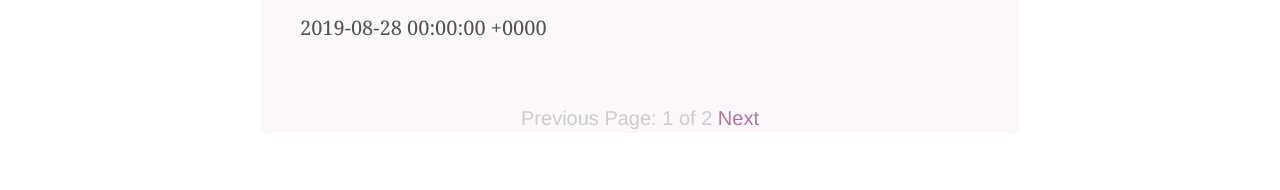
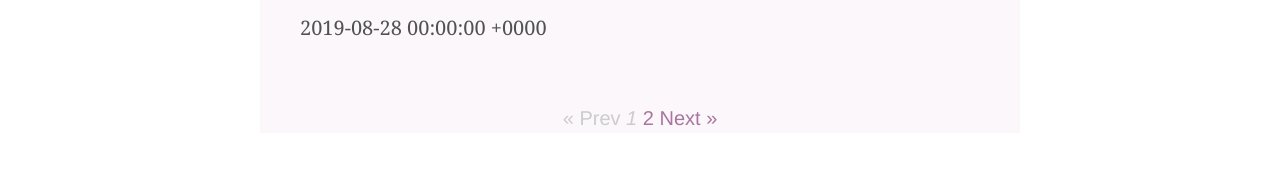
Before and after one commit to XtrueT/xtruet.github.com, a Jekyll site: the page built from index.html, in a window 1280 px wide. Shown: the part 1482-1672 px from the top of the page. Built offline with Jekyll 4.4.1, drawn with Linux system fonts in a browser that asks for light colours; the list of posts is cut into pages by our own code; comment, search, counter and statistics services are not loaded.

Commit message:
Update index.html

```diff
--- a/index.html
+++ b/index.html
@@ -54,17 +54,29 @@
 	{% endfor %}
 
 	<!-- 分页链接 -->
+	{% if paginator.total_pages > 1 %}
 	<div class="pagination">
-		{% if paginator.previous_page %}
-		<a href="/page{{ paginator.previous_page }}" class="previous">Previous</a>
+	{% if paginator.previous_page %}
+		<a href="{{ paginator.previous_page_path | prepend: site.baseurl | replace: '//', '/' }}">&laquo; Prev</a>
+	{% else %}
+		<span>&laquo; Prev</span>
+	{% endif %}
+
+	{% for page in (1..paginator.total_pages) %}
+		{% if page == paginator.page %}
+		<em>{{ page }}</em>
+		{% elsif page == 1 %}
+		<a href="{{ paginator.previous_page_path | prepend: site.baseurl | replace: '//', '/' }}">{{ page }}</a>
 		{% else %}
-		<span class="previous">Previous</span>
+		<a href="{{ site.paginate_path | prepend: site.baseurl | replace: '//', '/' | replace: ':num', page }}">{{ page }}</a>
 		{% endif %}
-		<span class="page_number ">Page: {{ paginator.page }} of {{ paginator.total_pages }}</span>
-		{% if paginator.next_page %}
-		<a href="/page{{ paginator.next_page }}" class="next">Next</a>
-		{% else %}
-		<span class="next ">Next</span>
-		{% endif %}
+	{% endfor %}
+
+	{% if paginator.next_page %}
+		<a href="{{ paginator.next_page_path | prepend: site.baseurl | replace: '//', '/' }}">Next &raquo;</a>
+	{% else %}
+		<span>Next &raquo;</span>
+	{% endif %}
 	</div>
+	{% endif %}
 </section>
```
